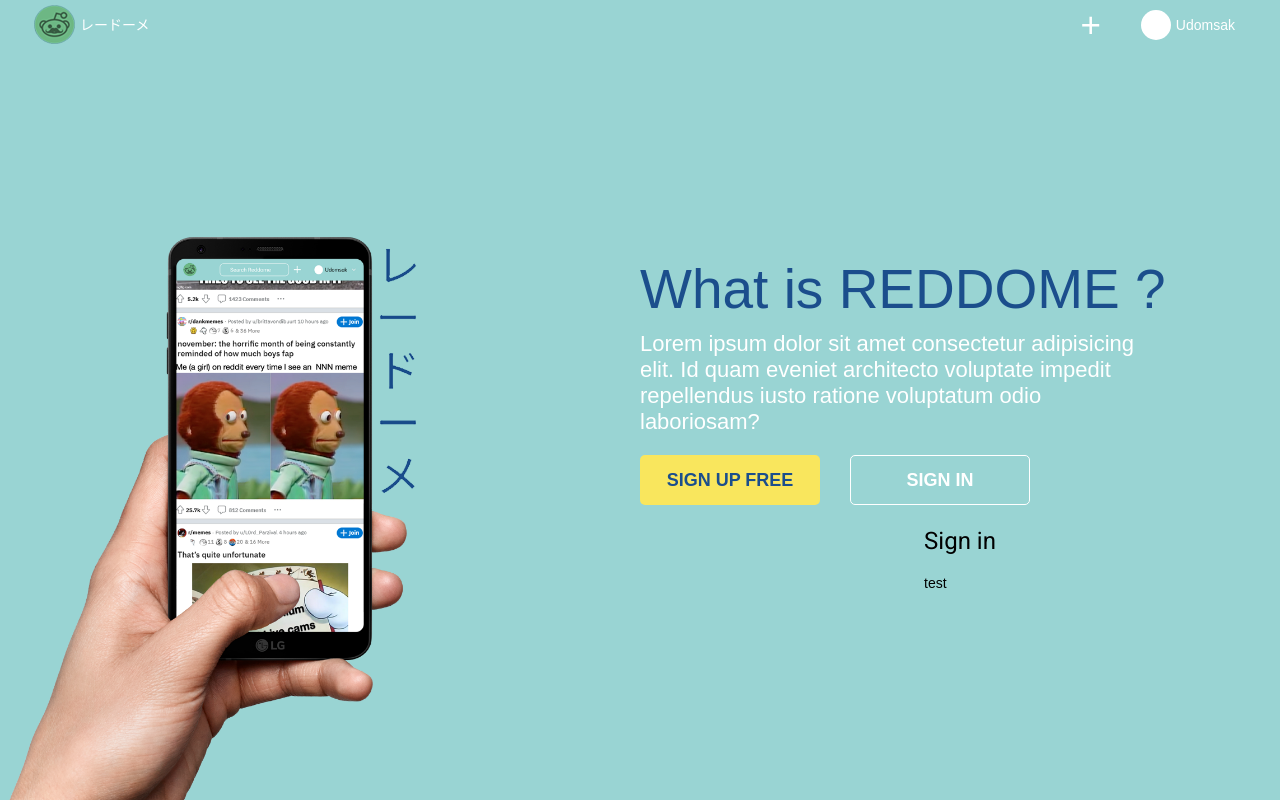
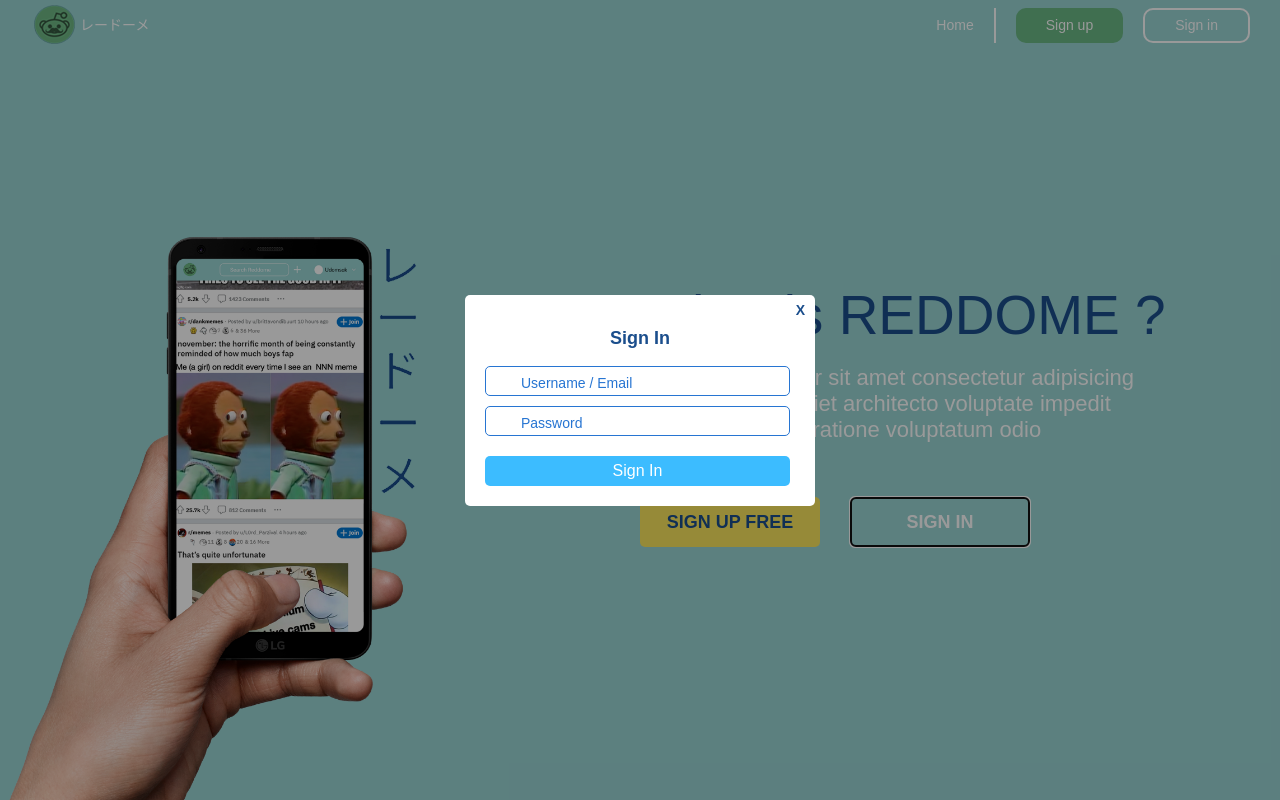
Before and after one commit to baronzo/Reddome-Frontend, an Angular app: page / in a window 1280 px wide. Both pictures are taken after a click on the button "SIGN IN". Built offline with nearby package versions, Linux system fonts and the light colour scheme.

Commit message:
add layout signin

```diff
--- a/src/app/components/home/home.component.html
+++ b/src/app/components/home/home.component.html
@@ -21,6 +21,8 @@
         </div>
       </div>
     </div>
-    <app-signin *ngIf="isSignIn"></app-signin>
   </div>
 </div>
+<div *ngIf="isOpenSignIn">
+  <app-signin (changeIsOpen)="closeModalandChangeIsOpenSignIn($event)"></app-signin>
+</div>
--- a/src/app/components/home/home.component.ts
+++ b/src/app/components/home/home.component.ts
@@ -7,20 +7,24 @@
 })
 export class HomeComponent implements OnInit {
 
-  isSignIn: boolean = false
-  isSignUp: boolean = false
+  isOpenSignIn: boolean = false
+  isOpenSignUp: boolean = false
 
   constructor() { }
 
   ngOnInit(): void {
   }
 
-  onClickSignIn = () => {
-    this.isSignIn = !this.isSignIn
+  onClickSignIn = ():void => {
+    this.isOpenSignIn = !this.isOpenSignIn
+  }
+
+  closeModalandChangeIsOpenSignIn($event:boolean) {
+    this.isOpenSignIn = $event
   }
 
   onClickSignUp = () => {
-    this.isSignUp = true
+    this.isOpenSignUp = !this.isOpenSignUp
   }
 
 }
--- a/src/app/components/layout/layout.component.scss
+++ b/src/app/components/layout/layout.component.scss
@@ -1,4 +1,5 @@
 #layout {
+  position: relative;
   $navHeight: 50px;
   background-color: #F5F5F5;
   max-height: 100vh;
--- a/src/app/components/navbar/navbar.component.ts
+++ b/src/app/components/navbar/navbar.component.ts
@@ -7,7 +7,7 @@
 })
 export class NavBarComponent implements OnInit {
 
-  isLoggedIn: boolean = false
+  isLoggedIn: boolean = true
 
   constructor() { }
 
--- a/src/app/components/signin/signin.component.html
+++ b/src/app/components/signin/signin.component.html
@@ -1,2 +1,21 @@
-<h1 mat-dialog-title>Sign in</h1>
-<div mat-dialog-content>test</div>
+<div id="modalSignin" *ngIf="!isClose">
+  <div id="modalBox">
+    <div id="closeModal" (click)="onCloseTab()">
+      <label class="x-text" for="">X</label>
+    </div>
+    <div id="signInHeader">
+      <label class="text-signin" for="">Sign In</label>
+    </div>
+    <div class="input-box">
+      <i class="fas fa-user input-icon" aria-hidden="true"></i>
+      <input class="input-text-box" type="text" placeholder="Username / Email">
+    </div>
+    <div class="input-box">
+      <i class="fas fa-lock input-icon" aria-hidden="true"></i>
+      <input class="input-text-box" type="password" placeholder="Password">
+    </div>
+    <div id="buttonSignIn">
+      <div class="button-click">Sign In</div>
+    </div>
+  </div>
+</div>
--- a/src/app/components/signin/signin.component.scss
+++ b/src/app/components/signin/signin.component.scss
@@ -0,0 +1,87 @@
+#modalSignin {
+  position: absolute;
+  background-color: black;
+  background-color: rgba(0, 0, 0, 0.4);
+  width: 100%;
+  height: 100vh;
+  top: 0;
+  display: flex;
+  justify-content: center;
+  align-items: center;
+  #modalBox {
+    background-color: #fff;
+    max-width: 350px;
+    width: 100%;
+    border-radius: 5px;
+    padding: 0 0 20px 0;
+    #closeModal {
+      display: flex;
+      justify-content: flex-end;
+      padding: 5px 10px 0 0;
+      .x-text {
+        font-weight: bold;
+        cursor: pointer;
+        color: #1B4E8C;
+      }
+    }
+    #signInHeader {
+      display: flex;
+      justify-content: center;
+      .text-signin {
+        font-size: 18px;
+        font-weight: bold;
+        color: #1B4E8C;
+      }
+    }
+    .input-box {
+      position: relative;
+      width: 100%;
+      margin: 10px 20px 10px 20px;
+      .input-icon {
+        position: absolute;
+        top: 50%;
+        transform: translateY(-50%);
+        font-size: 16px;
+        margin-left: 10px;
+        color: #1B4E8C;
+      }
+      .input-text-box {
+        width: calc(100% - 45px);
+        height: calc(35px - 5px);
+        border-radius: 5px;
+        border: 1px solid #2775D2;
+        outline: none;
+        font-size: 14px;
+        padding: 5px 10px 0 35px;
+        color: rgb(126, 126, 126);
+        font-weight: 500;
+        &:focus {
+          border: 1px solid #3CBCFF;
+          box-shadow: 0px 0px 17px -4px #A4DEFC;
+        }
+        &::placeholder {
+          color: #2775D2;
+        }
+      }
+    }
+    #buttonSignIn {
+      display: flex;
+      justify-content: center;
+      align-items: center;
+      width: calc(100% - 45px);
+      height: calc(35px - 5px);
+      background-color: #3CBCFF;
+      margin: 20px 20px 0 20px;
+      border-radius: 5px;
+      cursor: pointer;
+      &:hover {
+        background-color: #2775D2;
+        transform: scale(1.05);
+      }
+      .button-click {
+        font-size: 16px;
+        color: #fff;
+      }
+    }
+  }
+}
--- a/src/app/components/signin/signin.component.ts
+++ b/src/app/components/signin/signin.component.ts
@@ -1,5 +1,4 @@
-import { Component, OnInit } from '@angular/core';
-import { MatDialog } from '@angular/material/dialog';
+import { Component, OnInit, Output, EventEmitter } from '@angular/core';
 
 @Component({
   selector: 'app-signin',
@@ -8,9 +7,18 @@
 })
 export class SigninComponent implements OnInit {
 
+  isClose:boolean = false
+  changeParentToFalse: boolean = false
+  @Output() changeIsOpen = new EventEmitter<boolean>()
+
   constructor() { }
 
   ngOnInit(): void {
   }
 
+  onCloseTab(): void {
+    this.isClose = true
+    this.changeIsOpen.emit(this.changeParentToFalse)
+  }
+
 }
--- a/src/index.html
+++ b/src/index.html
@@ -9,8 +9,12 @@
   <link rel="preconnect" href="https://fonts.gstatic.com">
   <link href="https://fonts.googleapis.com/css2?family=Roboto:wght@300;400;500&display=swap" rel="stylesheet">
   <link href="https://fonts.googleapis.com/icon?family=Material+Icons" rel="stylesheet">
+  <link rel="stylesheet" href="https://maxcdn.bootstrapcdn.com/bootstrap/4.0.0/css/bootstrap.min.css" integrity="sha384-Gn5384xqQ1aoWXA+058RXPxPg6fy4IWvTNh0E263XmFcJlSAwiGgFAW/dAiS6JXm" crossorigin="anonymous">
 </head>
 <body class="mat-typography">
   <app-root></app-root>
+    <script src="https://code.jquery.com/jquery-3.2.1.slim.min.js" integrity="sha384-KJ3o2DKtIkvYIK3UENzmM7KCkRr/rE9/Qpg6aAZGJwFDMVNA/GpGFF93hXpG5KkN" crossorigin="anonymous"></script>
+    <script src="https://cdnjs.cloudflare.com/ajax/libs/popper.js/1.12.9/umd/popper.min.js" integrity="sha384-ApNbgh9B+Y1QKtv3Rn7W3mgPxhU9K/ScQsAP7hUibX39j7fakFPskvXusvfa0b4Q" crossorigin="anonymous"></script>
+    <script src="https://maxcdn.bootstrapcdn.com/bootstrap/4.0.0/js/bootstrap.min.js" integrity="sha384-JZR6Spejh4U02d8jOt6vLEHfe/JQGiRRSQQxSfFWpi1MquVdAyjUar5+76PVCmYl" crossorigin="anonymous"></script>
 </body>
 </html>
```
